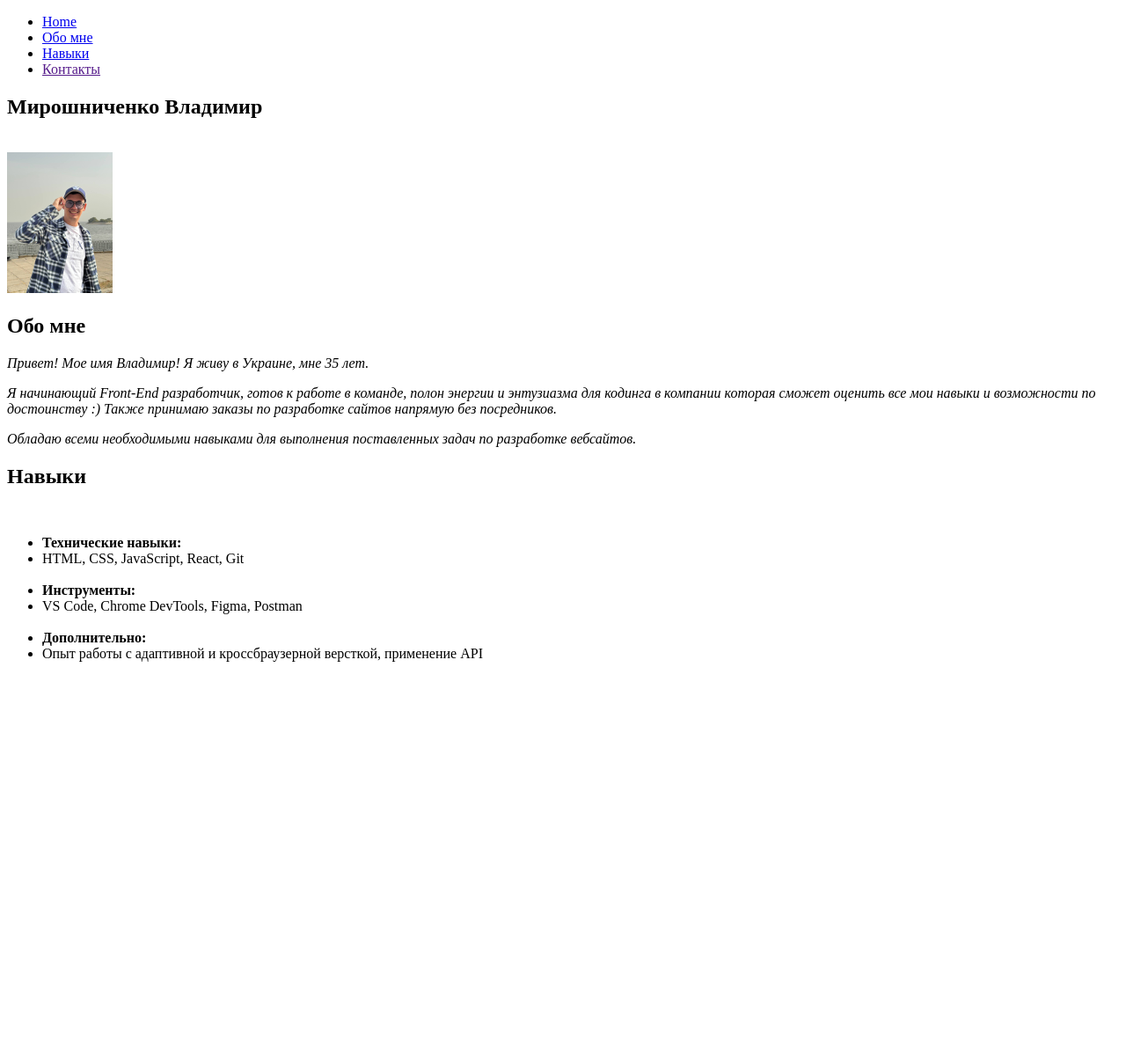
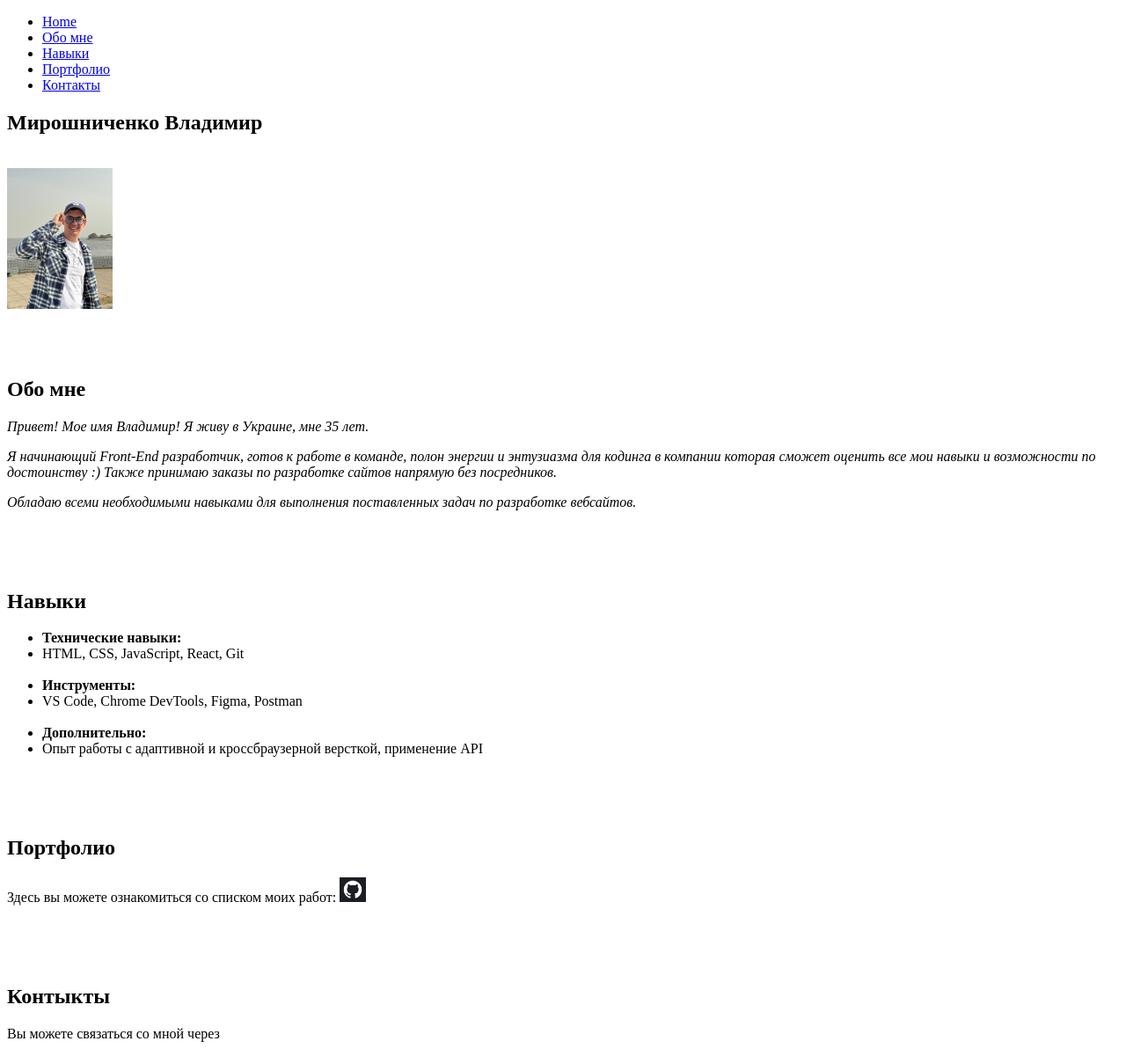
Before and after one commit to VolodymyrMyroshnychenko/front-end_138, a plain HTML site: page Html-Css/04_lesson-html-tag/home-work-beetroot/index.html in a window 1280 px wide. Shown: the whole page at 88% size. Before the commit the page ends 800 px from the top, so only its background shows below. Drawn offline with Linux system fonts and the light colour scheme.

Commit message:
contacts

```diff
--- a/Html-Css/04_lesson-html-tag/home-work-beetroot/index.html
+++ b/Html-Css/04_lesson-html-tag/home-work-beetroot/index.html
@@ -9,7 +9,7 @@
 
 <body>
     <div class="wrapper">
-        <footer class="footer">
+        <header class="footer">
             <div class="container">
                 <nav class="nav">
                     <ul class="menu">
@@ -26,7 +26,11 @@
                         </li>
 
                         <li class="menu__item">
-                            <a href="">Контакты</a>
+                            <a href="#portfolio">Портфолио</a>
+                        </li>
+
+                        <li class="menu__item">
+                            <a href="#contacts">Контакты</a>
 
                         </li>
                     </ul>
@@ -44,6 +48,11 @@
                     </picture>
 
                 </div>
+
+                <br>
+                <br>
+                <br>
+
             </section>
 
             <section class="about" id="about">
@@ -78,12 +87,15 @@
 
                 </div>
 
+                <br>
+                <br>
+                <br>
+
             </section>
 
             <section class="skills" id="skills">
                 <div class="container">
                     <h2 class="h2">Навыки</h2>
-                    <br>
 
                     <ul class="skills">
                         <li class="text"><b>Технические навыки:</b></li>
@@ -104,7 +116,35 @@
 
             </section>
 
-        </footer>
+            <br>
+            <br>
+            <br>
+
+
+            <section class="portfolio" id="portfolio">
+                <div class="container">
+                    <h2 class="h2">Портфолио</h2>
+                    <p>Здесь вы можете ознакомиться со списком моих работ:
+                        <a href="https://github.com/VolodymyrMyroshnychenko?tab=repositories">
+                            <img src="./img/github.png" alt="github" width="30">
+                        </a>
+
+                    </p>
+                </div>
+
+            </section>
+
+            <br>
+            <br>
+            <br>
+
+            <section class="Contacts" id="contacts">
+                <h2 class="h2">Контыкты</h2>
+
+                <p class="text">Вы можете связаться со мной через</p>
+            </section>
+
+        </header>
     </div>
 </body>
 
```
Also changed, not shown: Html-Css/04_lesson-html-tag/home-work-beetroot/img/github.png (added).
